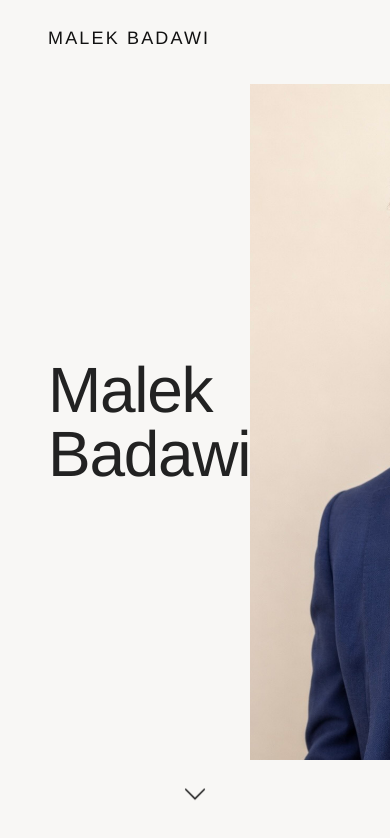
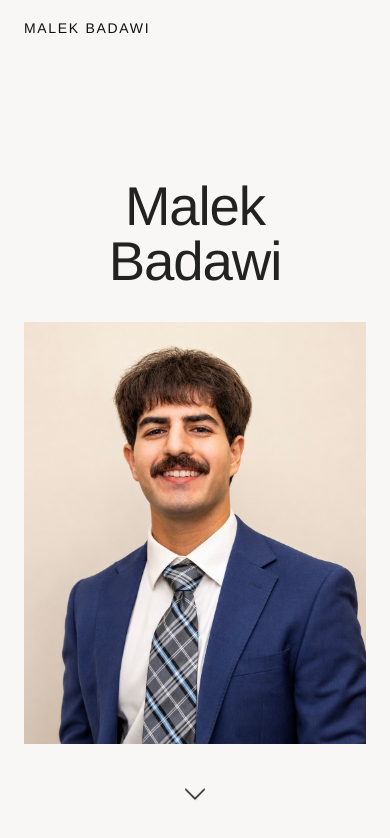
Before and after one commit to malekbadawi21/Portfolio, a React (Vite) app: page / in a window 390 px wide. Shown: the top 838 px of the page. Built offline with nearby package versions, Linux system fonts and the light colour scheme.

Commit message:
Add mobile responsive styles

```diff
--- a/src/App.css
+++ b/src/App.css
@@ -43,3 +43,23 @@
   line-height: 1;
   transform: translateY(-50%);
 }
+
+@media (max-width: 768px) {
+  .nav {
+    padding: 20px 24px;
+  }
+
+  .nav-name {
+    font-size: 14px;
+  }
+
+  .mb-fixed {
+    display: none;
+  }
+
+  .snap-section {
+    height: auto;
+    min-height: 100vh;
+    scroll-snap-align: start;
+  }
+}
--- a/src/pages/Home.css
+++ b/src/pages/Home.css
@@ -297,3 +297,91 @@
   object-fit: contain;
   display: block;
 }
+
+@media (max-width: 768px) {
+  .page {
+    padding-top: 60px;
+    height: auto;
+    min-height: 100vh;
+    overflow-y: auto;
+  }
+
+  .rule {
+    margin: 0 24px;
+  }
+
+  .main {
+    padding: 0 24px;
+    overflow: visible;
+  }
+
+  .col-grid {
+    grid-template-columns: repeat(2, 1fr);
+  }
+
+  .content-area {
+    flex-direction: column;
+    align-items: flex-start;
+    padding: 32px 0 48px;
+    gap: 32px;
+    overflow: visible;
+  }
+
+  .content-left {
+    width: 100%;
+    padding-left: 0;
+  }
+
+  .summary-text {
+    font-size: 20px;
+    max-width: 100%;
+  }
+
+  .detail-panel {
+    max-width: 100%;
+  }
+
+  .detail-title {
+    font-size: 24px;
+  }
+
+  .detail-body {
+    font-size: 15px;
+  }
+
+  .content-right {
+    width: 100%;
+    height: 300px;
+    margin-right: 0;
+  }
+
+  .content-right-item {
+    width: 100%;
+    height: auto;
+    max-width: 100%;
+    margin-right: 0;
+  }
+
+  .content-right-pdf {
+    width: 100%;
+    height: 480px;
+    margin-right: 0;
+  }
+
+  .content-right-collage {
+    width: 100%;
+    margin-right: 0;
+    overflow: hidden;
+  }
+
+  .photo-collage {
+    width: 100%;
+    height: 320px;
+    transform: scale(0.5);
+    transform-origin: top left;
+  }
+
+  .logo-display {
+    margin-top: 20px;
+  }
+}
--- a/src/pages/Landing.css
+++ b/src/pages/Landing.css
@@ -35,3 +35,25 @@
   0%, 100% { transform: translateX(-50%) translateY(0); }
   50%       { transform: translateX(-50%) translateY(10px); }
 }
+
+@media (max-width: 768px) {
+  .landing {
+    flex-direction: column;
+    justify-content: center;
+    align-items: center;
+    padding: 80px 24px 0;
+    gap: 32px;
+  }
+
+  .landing-name {
+    font-size: clamp(48px, 14vw, 72px);
+    text-align: center;
+  }
+
+  .landing-photo {
+    height: 50vh;
+    width: 100%;
+    object-fit: cover;
+    object-position: center top;
+  }
+}
```
